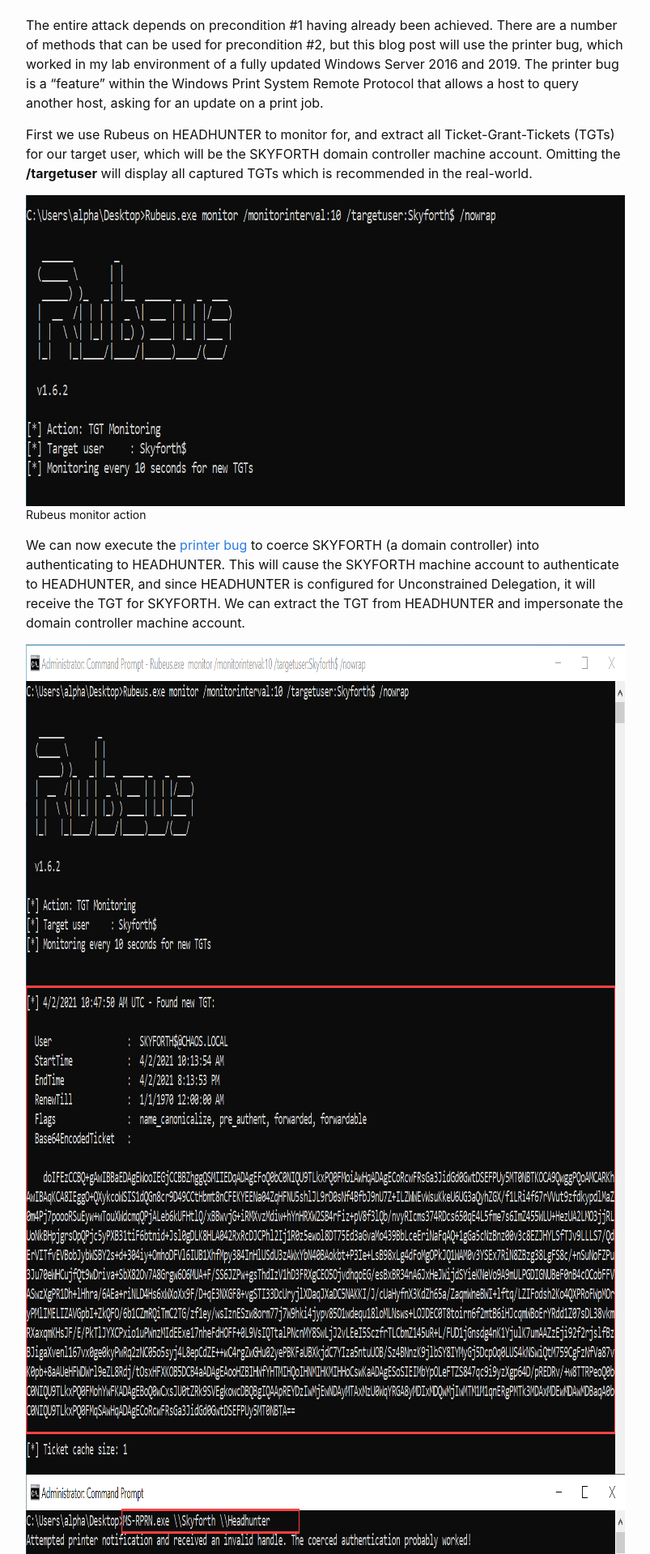
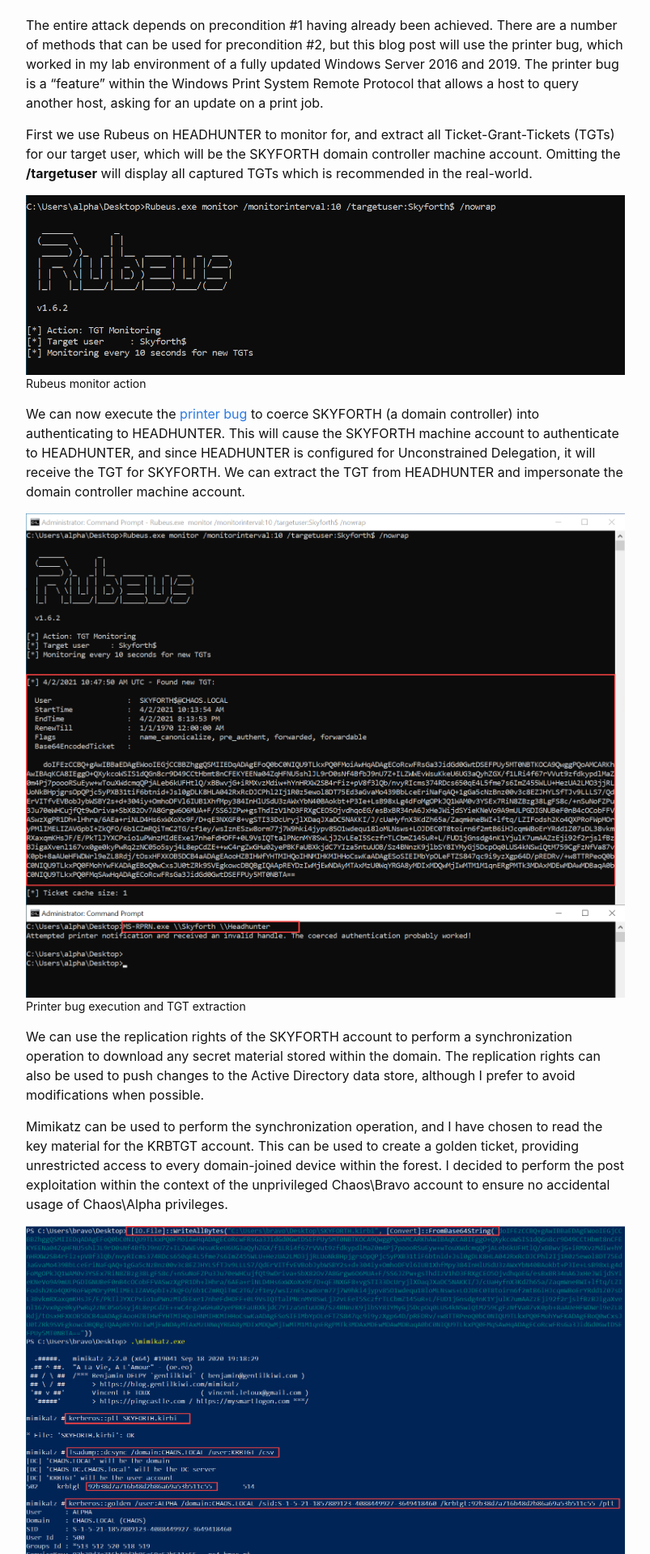
Before and after one commit to Acebond/shellz.club, a Jekyll site: the page built from _posts/2021-04-07-the-power-of-kerberos-part-2-constrained-delegation-to-domain-admin.markdown, in a window 1280 px wide. Shown: the part 1734-3653 px from the top of the page at 81% size, without its empty margins (238-1041 px from the left). Built offline with Jekyll 4.4.1, drawn with Linux system fonts in a browser that asks for light colours.

Commit message:
Fix images

```diff
--- a/_config.yml
+++ b/_config.yml
@@ -35,8 +35,8 @@ plugins:
   - jekyll-feed
 
 # Dev only
-#host: 0.0.0.0
-#port: 80
+# host: 0.0.0.0
+# port: 80
 
 # Exclude from processing.
 # The following items will not be processed, by default.
--- a/_posts/2020-12-07-getting-local-admin-with-only-an-ntlm-hash.markdown
+++ b/_posts/2020-12-07-getting-local-admin-with-only-an-ntlm-hash.markdown
@@ -12,10 +12,10 @@ The PTH technique _could_ work from a remote system to the compromised device, d
 
 I then realised, the Windows change password functionality only requires knowing the users NTLM hash. I used Mimikatz to update the password of the administrative account.
 
-<figure class="kg-card kg-image-card kg-width-wide kg-card-hascaption"><img src="/images/2020/12/change_password2.png" class="kg-image" alt loading="lazy" width="1348" height="1035" srcset="/images/size/w600/2020/12/change_password2.png 600w,/images/size/w1000/2020/12/change_password2.png 1000w,/images/2020/12/change_password2.png 1348w" sizes="(min-width: 1200px) 1200px"><figcaption>lsadump::changentlm to update the administrative account password</figcaption></figure>
+{% include image.html url="/images/2020/12/change_password2.png" description="lsadump::changentlm to update the administrative account password" %}
 
 I then used runas to execute PowerShell as the admin user.
 
-<figure class="kg-card kg-image-card kg-width-wide kg-card-hascaption"><img src="/images/2020/12/admin2.png" class="kg-image" alt loading="lazy" width="1238" height="861" srcset="/images/size/w600/2020/12/admin2.png 600w,/images/size/w1000/2020/12/admin2.png 1000w,/images/2020/12/admin2.png 1238w" sizes="(min-width: 1200px) 1200px"><figcaption>runas to execute a program with administrative privileges</figcaption></figure>
+{% include image.html url="/images/2020/12/admin2.png" description="runas to execute a program with administrative privileges" %}
 
 A UAC bypass would be required to further escalate privileges past the filtered admin token but I consider that out of scope for the question. In conclusion, if an unprivileged user finds an administrative NTLM hash, they can compromise the account fairly easily.
--- a/_posts/2021-04-07-the-power-of-kerberos-part-2-constrained-delegation-to-domain-admin.markdown
+++ b/_posts/2021-04-07-the-power-of-kerberos-part-2-constrained-delegation-to-domain-admin.markdown
@@ -6,7 +6,7 @@ date: '2021-04-07 07:10:08'
 
 We are continuing from Part 1 and leveraging Unconstrained Delegation on HEADHUNTER to gain Domain Admin privileges via the printer bug.
 
-<figure class="kg-card kg-image-card"><img src="/images/2021/04/image-1.png" class="kg-image" alt loading="lazy" width="694" height="464" srcset="/images/size/w600/2021/04/image-1.png 600w,/images/2021/04/image-1.png 694w"></figure>
+{% include image.html url="/images/2021/04/image-1.png" description="" %}
 ## Preconditions for Unconstrained Delegation
 
 1. Control of a host configured for Unconstrained Delegation, this could be admin access, the machine account password or Kerberos keys.
@@ -30,21 +30,21 @@ The entire attack depends on precondition #1 having already been achieved. There
 
 First we use Rubeus on HEADHUNTER to monitor for, and extract all Ticket-Grant-Tickets (TGTs) for our target user, which will be the SKYFORTH domain controller machine account. Omitting the **/targetuser** will display all captured TGTs which is recommended in the real-world.
 
-<figure class="kg-card kg-image-card kg-width-wide kg-card-hascaption"><img src="/images/2021/04/image-2.png" class="kg-image" alt loading="lazy" width="1278" height="384" srcset="/images/size/w600/2021/04/image-2.png 600w,/images/size/w1000/2021/04/image-2.png 1000w,/images/2021/04/image-2.png 1278w" sizes="(min-width: 1200px) 1200px"><figcaption>Rubeus monitor action</figcaption></figure>
+{% include image.html url="/images/2021/04/image-2.png" description="Rubeus monitor action" %}
 
 We can now execute the [printer bug](https://github.com/leechristensen/SpoolSample) to coerce SKYFORTH (a domain controller) into authenticating to HEADHUNTER. This will cause the SKYFORTH machine account to authenticate to HEADHUNTER, and since HEADHUNTER is configured for Unconstrained Delegation, it will receive the TGT for SKYFORTH. We can extract the TGT from HEADHUNTER and impersonate the domain controller machine account.
 
-<figure class="kg-card kg-image-card kg-width-wide kg-card-hascaption"><img src="/images/2021/04/image-3.png" class="kg-image" alt loading="lazy" width="1569" height="1268" srcset="/images/size/w600/2021/04/image-3.png 600w,/images/size/w1000/2021/04/image-3.png 1000w,/images/2021/04/image-3.png 1569w" sizes="(min-width: 1200px) 1200px"><figcaption>Printer bug execution and TGT extraction</figcaption></figure>
+{% include image.html url="/images/2021/04/image-3.png" description="Printer bug execution and TGT extraction" %}
 
 We can use the replication rights of the SKYFORTH account to perform a synchronization operation to download any secret material stored within the domain. The replication rights can also be used to push changes to the Active Directory data store, although I prefer to avoid modifications when possible.
 
 Mimikatz can be used to perform the synchronization operation, and I have chosen to read the key material for the KRBTGT account. This can be used to create a golden ticket, providing unrestricted access to every domain-joined device within the forest. I decided to perform the post exploitation within the context of the unprivileged Chaos\Bravo account to ensure no accidental usage of Chaos\Alpha privileges.
 
-<figure class="kg-card kg-image-card kg-width-wide kg-card-hascaption"><img src="/images/2021/04/image-4.png" class="kg-image" alt loading="lazy" width="1548" height="1123" srcset="/images/size/w600/2021/04/image-4.png 600w,/images/size/w1000/2021/04/image-4.png 1000w,/images/2021/04/image-4.png 1548w" sizes="(min-width: 1200px) 1200px"><figcaption>Usage of the SKYFORTH TGT to create a golden ticket for Chaos\Alpha</figcaption></figure>
+{% include image.html url="/images/2021/04/image-4.png" description="Usage of the SKYFORTH TGT to create a golden ticket for Chaos\Alpha" %}
 
 Domain Admin access has been achieved as evident by listing the directory contents of the CHAOS-DC C$ share.
 
-<figure class="kg-card kg-image-card kg-width-wide kg-card-hascaption"><img src="/images/2021/04/image-5.png" class="kg-image" alt loading="lazy" width="1506" height="850" srcset="/images/size/w600/2021/04/image-5.png 600w,/images/size/w1000/2021/04/image-5.png 1000w,/images/2021/04/image-5.png 1506w" sizes="(min-width: 1200px) 1200px"><figcaption>Proof the golden ticket works by accessing the C$ share on the CHAOS-DC</figcaption></figure>
+{% include image.html url="/images/2021/04/image-5.png" description="Proof the golden ticket works by accessing the C$ share on the CHAOS-DC" %}
 ## Performing the Attack - The Unconventional Way
 
 The above attack can be performed without executing any code on HEADHUNTER. If you recall from precondition #1, I mentioned that the machine account password is sufficient to complete the attack. We can dump the machine account password using the access achieved in Part 1 and a modified version of [SharpSecDump](https://github.com/G0ldenGunSec/SharpSecDump). &nbsp;I added the following code to the `PrintSecret` function within the if statement condition for displaying the `$MACHINE.ACC` secret.
@@ -52,33 +52,35 @@ The above attack can be performed without executing any code on HEADHUNTER. If y
 <figure class="kg-card kg-code-card"><pre><code class="language-csharp">var computerAcct = System.Text.Encoding.Unicode.GetString(secretBlob.secret);
 secretOutput += computerAcct + "\r\n";
 secretOutput += "base64: " + System.Convert.ToBase64String(System.Text.Encoding.UTF8.GetBytes(computerAcct));</code></pre>
-<figcaption>Print raw and base64 machine account password</figcaption></figure><figure class="kg-card kg-image-card kg-width-wide kg-card-hascaption"><img src="/images/2021/04/image-10.png" class="kg-image" alt loading="lazy" width="1439" height="749" srcset="/images/size/w600/2021/04/image-10.png 600w,/images/size/w1000/2021/04/image-10.png 1000w,/images/2021/04/image-10.png 1439w" sizes="(min-width: 1200px) 1200px"><figcaption>HEADHUNTER machine account password retrieved remotely</figcaption></figure>
+<figcaption>Print raw and base64 machine account password</figcaption></figure>
+{% include image.html url="/images/2021/04/image-10.png" description="HEADHUNTER machine account password retrieved remotely" %}
 
 Use the machine account password to generate the AES Kerberos keys for HEADHUNTER. I used Powermad, although there are several tools that can perform the calculations. For computer accounts, the salt is the uppercase realm name + the literal word "host" + the lowercase FQDN of the host.
 
-<figure class="kg-card kg-image-card kg-width-wide kg-card-hascaption"><img src="/images/2021/04/image-11.png" class="kg-image" alt loading="lazy" width="1440" height="166" srcset="/images/size/w600/2021/04/image-11.png 600w,/images/size/w1000/2021/04/image-11.png 1000w,/images/2021/04/image-11.png 1440w" sizes="(min-width: 1200px) 1200px"><figcaption>Calculate Kerberos key from machine account password</figcaption></figure>
+{% include image.html url="/images/2021/04/image-11.png" description="Calculate Kerberos key from machine account password" %}
 
 We can actually coerce SKYFORTH into send it's TGT to an arbitrary IP address by configuring an SPN on HEADHUNTER for a hostname that does not exist, then configuring a DNS entry for that hostname, and lastly, using the printer bug to coerce authentication to the newly created hostname.
 
 We can easily create the SPN within the context of CHAOS\Bravo using the GenericWrite privileges from Part 1.
 
-<figure class="kg-card kg-image-card kg-width-wide kg-card-hascaption"><img src="/images/2021/04/image-12.png" class="kg-image" alt loading="lazy" width="1053" height="185" srcset="/images/size/w600/2021/04/image-12.png 600w,/images/size/w1000/2021/04/image-12.png 1000w,/images/2021/04/image-12.png 1053w"><figcaption>SPN created for host/pwned.chaos.local using CHAOS\Bravo</figcaption></figure>
+{% include image.html url="/images/2021/04/image-12.png" description="SPN created for host/pwned.chaos.local using CHAOS\Bravo" %}
 
 Alternatively, without these privileges, we can use the HEADHUNTER machine account to create the SPN using the msDS-AdditionalDnsHostName method described by [Dirk-jan](https://dirkjanm.io/krbrelayx-unconstrained-delegation-abuse-toolkit/#control-over-serviceprincipalname-attribute-of-the-unconstrained-delegation-account). Read his amazing write-up to understand the technical details.
 
-<figure class="kg-card kg-image-card kg-width-wide kg-card-hascaption"><img src="/images/2021/04/image-17.png" class="kg-image" alt loading="lazy" width="2000" height="749" srcset="/images/size/w600/2021/04/image-17.png 600w,/images/size/w1000/2021/04/image-17.png 1000w,/images/size/w1600/2021/04/image-17.png 1600w,/images/size/w2400/2021/04/image-17.png 2400w" sizes="(min-width: 1200px) 1200px"><figcaption>SPN creation using via msDS-AdditionalDnsHostName method using HEADHUNTER$ account</figcaption></figure>
+{% include image.html url="/images/2021/04/image-17.png" description="SPN creation using via msDS-AdditionalDnsHostName method using HEADHUNTER$ account" %}
 
 By default, authenticated users have the 'Create all child objects' permission on the Active Directory-Integrated DNS zone. Most records that do not currently exist in an AD zone can be added/deleted. Powermad can be used to create a DNS entry for the pwned.chaos.local hostname. I choose an IP address within EC2, which will be running our [krbrelayx](https://github.com/dirkjanm/krbrelayx) capture server.
 
-<figure class="kg-card kg-image-card kg-width-wide kg-card-hascaption"><img src="/images/2021/04/image-14.png" class="kg-image" alt loading="lazy" width="1206" height="179" srcset="/images/size/w600/2021/04/image-14.png 600w,/images/size/w1000/2021/04/image-14.png 1000w,/images/2021/04/image-14.png 1206w" sizes="(min-width: 1200px) 1200px"><figcaption>DNS entry created for pwned.chaos.local</figcaption></figure>
+{% include image.html url="/images/2021/04/image-14.png" description="DNS entry created for pwned.chaos.local" %}
 
 For the capture server to be able to decrypt the TGS, it must be provided the previously calculated Kerberos AES256 key for HEADHUNTER. The krbrelayx toolkit automates the entire capture process, including decryption of the received TGS and extraction of the TGT.
 
-<figure class="kg-card kg-image-card kg-width-wide kg-card-hascaption"><img src="/images/2021/04/image-15.png" class="kg-image" alt loading="lazy" width="1902" height="354" srcset="/images/size/w600/2021/04/image-15.png 600w,/images/size/w1000/2021/04/image-15.png 1000w,/images/size/w1600/2021/04/image-15.png 1600w,/images/2021/04/image-15.png 1902w" sizes="(min-width: 1200px) 1200px"><figcaption>Received TGT for SKYFORTH$</figcaption></figure>
+
+{% include image.html url="/images/2021/04/image-15.png" description="Received TGT for SKYFORTH$" %}
 
 Run the printer bug, asking SKYFORTH to send the status of print jobs to pwned.chaos.local, our capture server. During the authentication process, SKYFORTH will checks for any CIFS SPNs associated with pwned.chaos.local, and find the SPN we created. Note that HOST is a catch-all SPN, which includes CIFS. Since the SPN exists on a server with the attribute **TrustedForDelegation** set to **True** , SKYFORTH (being a KDC itself) will include its TGT inside the TGS sent.
 
-<figure class="kg-card kg-image-card kg-width-wide kg-card-hascaption"><img src="/images/2021/04/image-16.png" class="kg-image" alt loading="lazy" width="1071" height="72" srcset="/images/size/w600/2021/04/image-16.png 600w,/images/size/w1000/2021/04/image-16.png 1000w,/images/2021/04/image-16.png 1071w"><figcaption>Printer bug execution - ignore the error that is often display. This is referring to the RPC server on our capture server being unavailable after authentication has occurred.</figcaption></figure>
+{% include image.html url="/images/2021/04/image-16.png" description="Printer bug execution - ignore the error that is often display. This is referring to the RPC server on our capture server being unavailable after authentication has occurred." %}
 
 This ticket can be used as shown in The Normal Way to gain Domain Admin privileges. Part 3 will continue from CHAOS-DC and pivot forests [turns out you cannot have Constrained Delegation configured across forest trusts] demonstrate attacks using the final type of Kerberos Delegation, Constrained Delegation.
 
```
Also changed, not shown: _posts/2021-04-06-the-power-of-kerberos-part-1-resource-based-constrained-delegation.markdown (+6 -6 lines).
